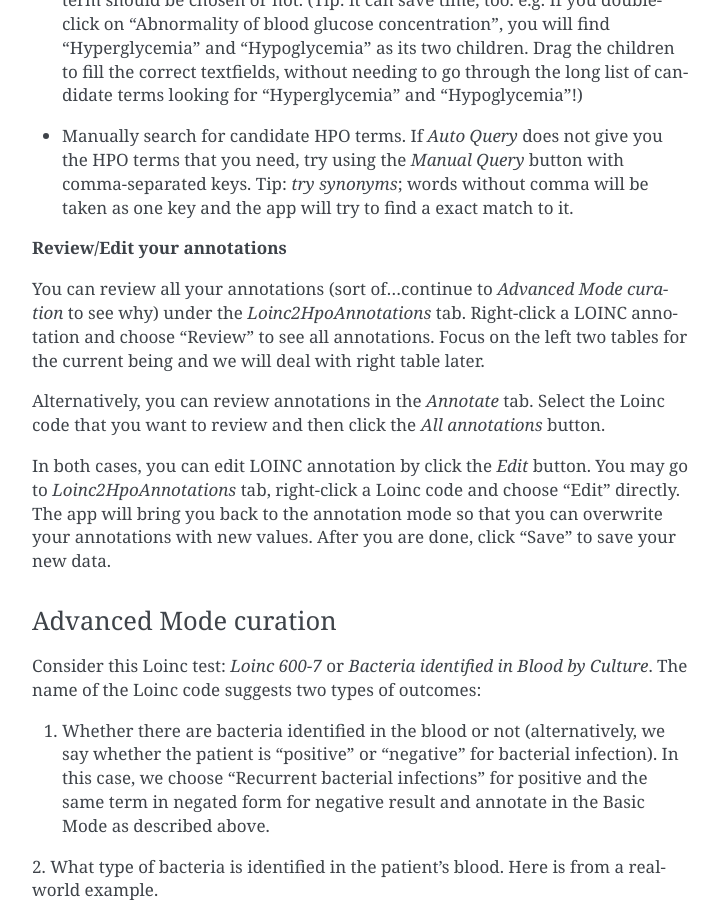
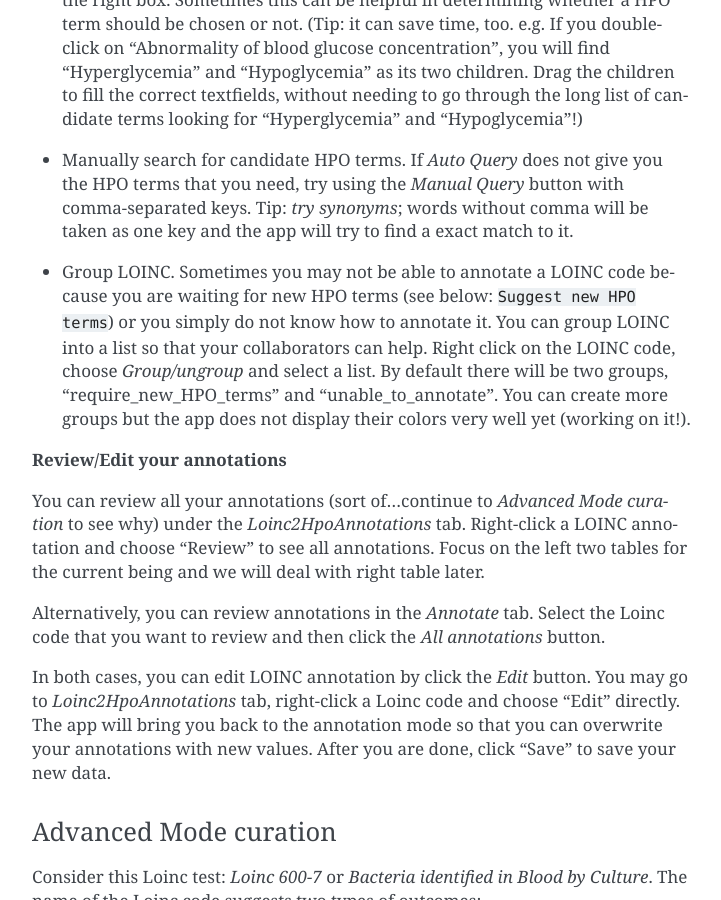
Before and after one commit to monarch-initiative/loinc2hpo, a Sphinx documentation site: the page built from docs/source/Tutorial.rst, in a window 1280 px wide and 900 px high, scrolled down 1967 px. Shown: the whole window, without its empty margins (388-1109 px from the left). Built offline with Sphinx 7.4.7, drawn with Linux system fonts in a browser that asks for light colours; some of the changed text lies outside the part shown.

Commit message:
minor modification for documentation

```diff
--- a/docs/source/Annotation logic.rst
+++ b/docs/source/Annotation logic.rst
@@ -1,7 +1,7 @@
 Annotation Logic
 ================
 
-The key to successful annotation is to anticipate what kind of outcome is for a LOINC code. Since the outcome is strongly associated with the ``Scale`` parameter of LOINC, we will describe three main types separately. For more detailed description of LOINC, refer to ``Intro to LOINC``.
+The key to successful annotation is to anticipate what kinds of outcome are for a LOINC code. Since the outcome is strongly associated with the ``Scale`` parameter of LOINC, we will describe three main types separately. For more detailed description of LOINC, refer to ``Intro to LOINC``.
 
 
 ``Qn``
@@ -10,6 +10,9 @@ The key to successful annotation is to anticipate what kind of outcome is for a
 ``Qn`` or "quantitative" is the largest category of all LOINC codes, accounting for >80% in real world applications. Observations of this type have a numeric value as its outcome, such as the number of blood cells or the concentration of a substance. Annotating ``Qn`` is relatively straightforward: pick three HPO terms corresponding to the outcome of the observation when the measured value is low, intermediate or high. Here is an example for LOINC ``2823-3`` ("Potassium in Serum or Plasma"):
 
     .. image:: images/annotation_example1.png
+
+**Term Negation**
+As you can see from the above example, we assigned the negated form of "HP:0011015 Abnormality of blood glucose concentration" to the intermediate value. Intermediate value usually means "normal", e.g. in this case, so by default the term that you choose for intermediate value is always negated. However, there are cases when this is not true, e.g. LOINC 9269-2 Glasgow coma score total, where the intermediate value is not interpreted as "no coma" but instead "mild coma". So you will need to uncheck the "negate" checkbox in this case.
 
 ``Ord``
 -------
--- a/docs/source/Configuration.rst
+++ b/docs/source/Configuration.rst
@@ -17,12 +17,12 @@ Mandatory Settings
 
 Optional Settings
 -----------------
-The following setting are recommended. Not specifying them will not
+The following setting are strongly recommended. Not specifying them will not
 affect the operation of the app.
 
-* Change the directory for auto-saved data. The default directory for auto-saved data is located at ~/.loinc2hpo/Data. If you want to change this setting,  from the menu bar, click **Configuration** - **Set path to Autosaved Data** to change the directory for autosaved data.
+* Change the directory for auto-saved data. The default directory for auto-saved data is located at ~/.loinc2hpo/Data. If you want to change this setting, click **Configuration** - **Set path to Autosaved Data** to select your desired directory.
 
-  note: this step is mandatory if you want to use and push your annotation to `loinc2hpoAnnotation <https://github.com/TheJacksonLaboratory/loinc2hpoAnnotation>`_. Follow instructions there to set up the path properly.
+  **Note:** this step is mandatory if you want to use and push your annotations to `loinc2hpoAnnotation <https://github.com/TheJacksonLaboratory/loinc2hpoAnnotation>`_. Follow instructions there to set up the path properly.
 
 * Set biocurator ID. From the menu bar, click **"Configuration"** - **"Set biocurator ID"**, specify your biocurator ID. If you are not assigned one, create one for yourself with the following format: organization name first, then `:`, then your name/id.
 
--- a/docs/source/Tutorial.rst
+++ b/docs/source/Tutorial.rst
@@ -26,7 +26,7 @@ Follow the steps to start the curation process.
 
 - Import LOINC codes. If you have configured the app properly, you should be able to see there are contents in the LOINC table. You can always click **"Initialize Loinc Table"** on the left upper corner to import Loinc codes from the Loinc Core Table file. Try using the "Search" function to select some Loinc codes, e.g. try searching for "10449-7" and then "glucose" (You will get one result for "10449-7" and many results for "glucose").
 
-- Import HPO. Click "Initialize HPO model" on the left upper corner to import all HPO terms to the app.
+- Import HPO. Click "Initialize HPO model" on the left upper corner to import all HPO terms to the app. If you configured the app properly, this will automatically run when you start the app.
 
 - After completing the above steps, you should be able to start annotating LOINC codes!
   - Go to the Loinc Table in the bottom half of the tab, and choose the LOINC code that you want to annotate. When you click the **"Auto Query"** button or double click on the LOINC code, the app will automatically find candidate HPO terms for you, listed from the most likely term to the least likely.
@@ -58,6 +58,8 @@ Follow the steps to start the curation process.
 - Find parent and child for an HPO term. When you double-click on a candidate HPO term, the app will find its parent(s) and child(ren) and display it in the right box. Sometimes this can be helpful in determining whether a HPO term should be chosen or not. (Tip: it can save time, too. e.g. If you double-click on "Abnormality of blood glucose concentration", you will find "Hyperglycemia" and "Hypoglycemia" as its two children. Drag the children to fill the correct textfields, without needing to go through the long list of candidate terms looking for "Hyperglycemia" and "Hypoglycemia"!)
 
 - Manually search for candidate HPO terms. If `Auto Query` does not give you the HPO terms that you need, try using the `Manual Query` button with comma-separated keys. Tip: *try synonyms*; words without comma will be taken as one key and the app will try to find a exact match to it.
+
+- Group LOINC. Sometimes you may not be able to annotate a LOINC code because you are waiting for new HPO terms (see below: ``Suggest new HPO terms``) or you simply do not know how to annotate it. You can group LOINC into a list so that your collaborators can help. Right click on the LOINC code, choose `Group/ungroup` and select a list. By default there will be two groups, "require_new_HPO_terms" and "unable_to_annotate". You can create more groups but the app does not display their colors very well yet (working on it!).
 
 
 **Review/Edit your annotations**
@@ -109,9 +111,9 @@ In the Basic Mode, the **"negate"** button only controls the term in the center
 Suggest new HPO terms
 ~~~~~~~~~~~~~~~~~~~~~
 
-Sometimes you may not be able to find an appropriate HPO term for a LOINC code. You can send a request for new terms to the authors of HPO directly from the app.
+Sometimes you may not be able to find an appropriate HPO term for a LOINC code. You can send a request to the authors of HPO directly from the app to ask for new terms.
 
-- Create a new term for a Loinc code. Select a Loinc code and then click **"Suggest New HPO term"**. Provide the proposed term and your comment, type in your GitHub username and GitHub password, choose a label that best describes your request, e.g. `new term request`, and click **"Create GitHub issue"**.
+- Create a new term for a Loinc code. Select a Loinc code and then click **"Suggest New HPO term"**. Provide the proposed term and your comment, type in your GitHub username and GitHub password, choose a label that best describes your request, e.g. `LOINC`, and click **"Create GitHub issue"**.
 
 - Create a new child term for a Loinc code. If a current HPO term is close to what you need but you need a new child beneath it, you can select both the Loinc code and the candidate HPO term, right-click, select **"Suggest child term"**, fill in relevant information and submit.
 
```
Also changed, not shown: other parts of docs/source/Tutorial.rst (+2 -2 lines), 1 other file.
